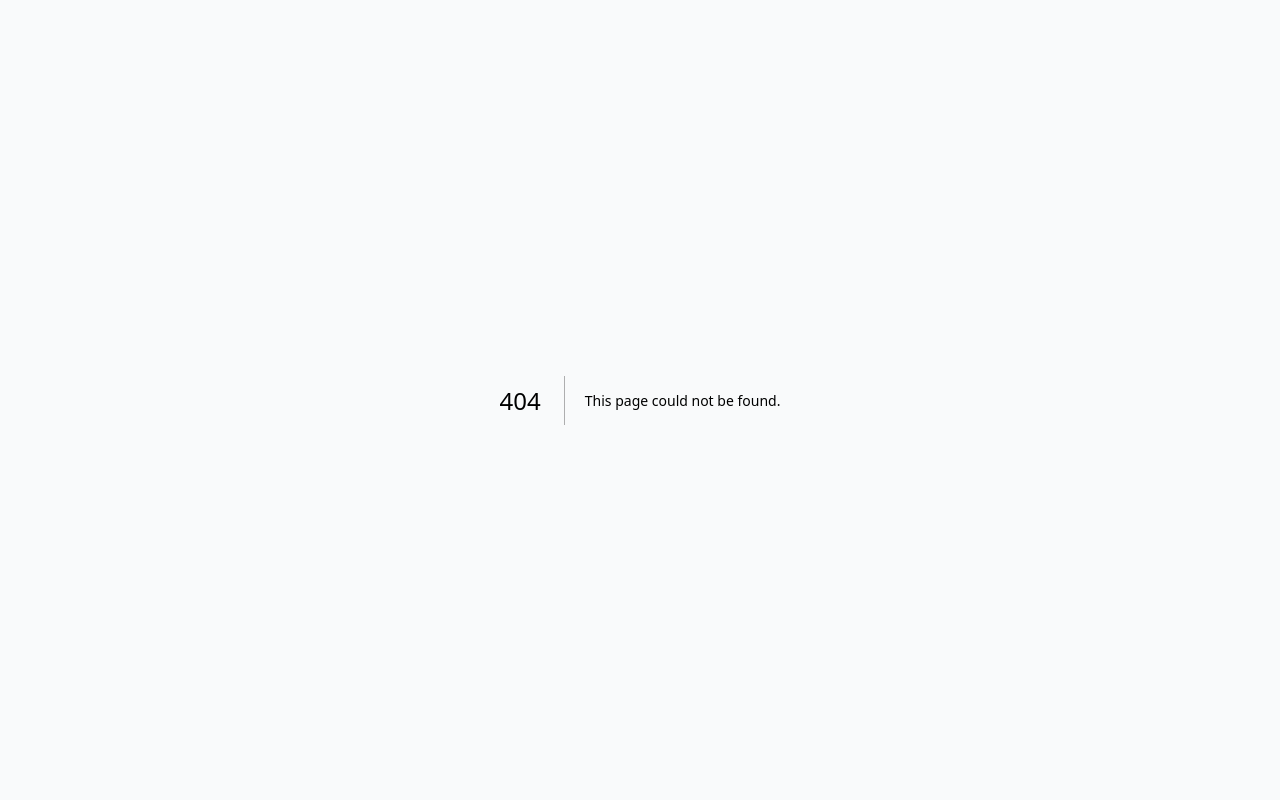
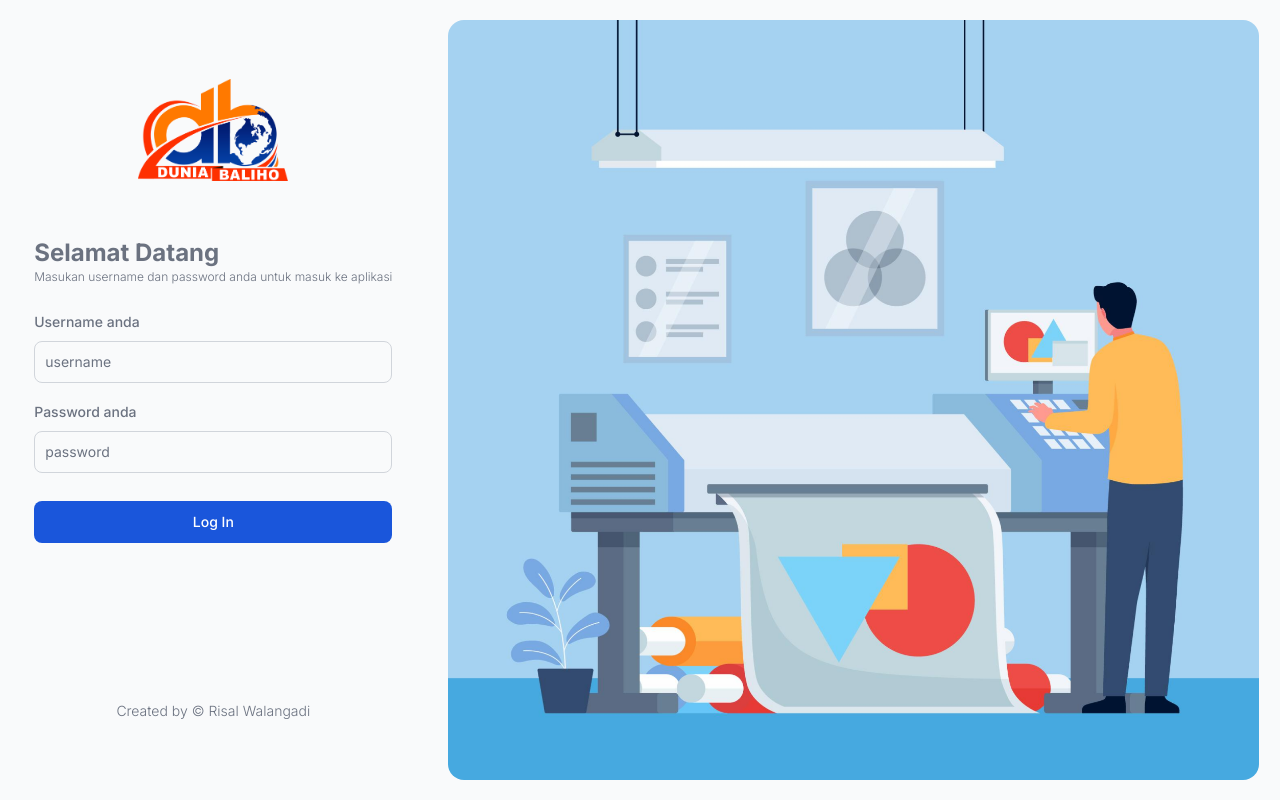
Before and after one commit to izhal27/orderan-db, a Next.js app in the folder frontend/: page /login in a window 1280 px wide. Before the commit this address had no page. Built offline with nearby package versions, Linux system fonts and the light colour scheme.

Commit message:
add login page

```diff
--- /dev/null
+++ b/frontend/app/login/layout.tsx
@@ -0,0 +1,11 @@
+import { FC, PropsWithChildren } from "react"
+
+const LoginLayout: FC<PropsWithChildren> = ({ children }) => {
+  return (
+    <main className="w-full overflow-hidden mx-auto">
+      {children}
+    </main>
+  );
+}
+
+export default LoginLayout;
--- /dev/null
+++ b/frontend/app/login/page.tsx
@@ -0,0 +1,62 @@
+
+"use client";
+
+import { Button, Label, TextInput } from "flowbite-react";
+import Image from "next/image";
+
+export default function LoginPage() {
+  return (
+    <div className="w-full min-h-screen grid xl:grid-cols-3 justify-items-center items-center">
+      <div className="flex flex-col justify-around items-center h-full">
+        <div className="flex flex-col items-center gap-y-14">
+          <div className="mx-auto">
+            <Image
+              src={'/db-image.png'}
+              width={150}
+              height={150}
+              alt="Dunia Baliho logo"
+              style={{ objectFit: 'contain' }}
+            />
+          </div>
+          <div className="flex flex-col justify-between gap-y-6">
+            <div>
+              <h1 className="text-2xl font-bold text-gray-500 dark:text-gray-400">
+                Selamat Datang
+              </h1>
+              <p className="text-xs font-light text-gray-500 dark:text-gray-400">
+                Masukan username dan password anda untuk masuk ke aplikasi
+              </p>
+            </div>
+            <form className="flex flex-col gap-4">
+              <div>
+                <div className="mb-2 block">
+                  <Label htmlFor="email1" value="Username anda" className="text-gray-500 dark:text-gray-400" />
+                </div>
+                <TextInput id="email1" type="email" placeholder="username" required />
+              </div>
+              <div>
+                <div className="mb-2 block">
+                  <Label htmlFor="password1" value="Password anda" className="text-gray-500 dark:text-gray-400" />
+                </div>
+                <TextInput id="password1" type="password" placeholder="password" required />
+              </div>
+              <Button color={'blue'} className="mt-3" type="submit">Log In</Button>
+            </form>
+          </div>
+        </div>
+        <p className="text-sm font-light text-gray-500 dark:text-gray-400">Created by &copy; Risal Walangadi</p>
+      </div>
+
+      <div className="rounded-2xl overflow-hidden col-span-2 w-[95%] relative h-[95%] hidden xl:block">
+        <Image
+          src={'/login-page-image.png'}
+          fill
+          alt="Dunia Baliho logo"
+          style={{ width: '100%' }}
+          objectFit="cover"
+          className="object-bottom"
+        />
+      </div>
+    </div>
+  )
+}
```
Also changed, not shown: frontend/public/login-page-image.png (added).
